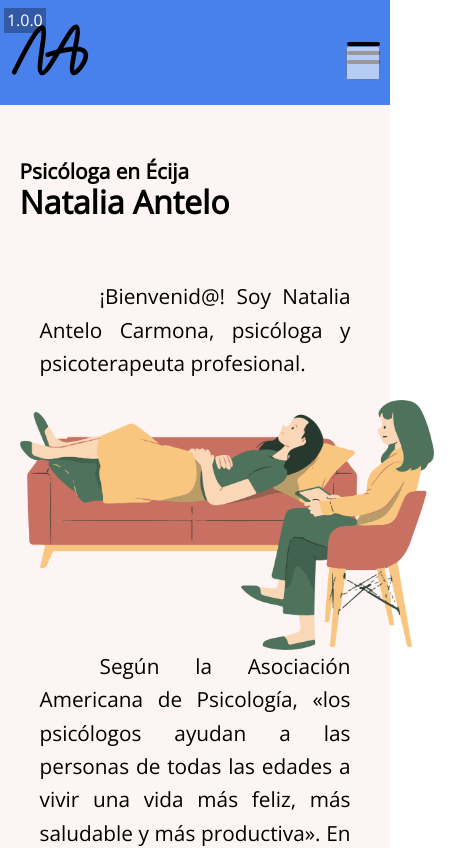
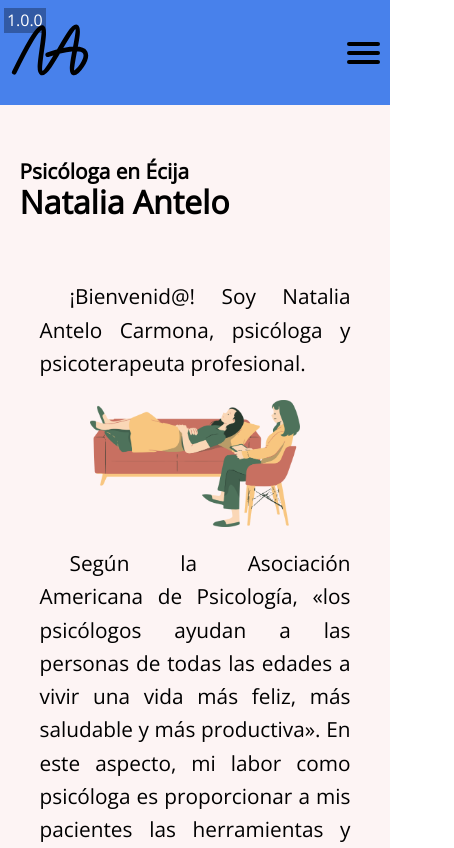
Before and after one commit to victor-lillo/nantelopsicologa, a Next.js app: page / in a window 390 px wide. Shown: the top 848 px of the page, 454 px wide, since content can reach past the window. Built offline with nearby package versions, Linux system fonts and the light colour scheme.

Commit message:
'commit'

```diff
--- a/src/styles/About.module.css
+++ b/src/styles/About.module.css
@@ -6,3 +6,10 @@
 .content {
     height: 100%;
 }
+
+
+@media only screen and (max-width: 768px) {
+    .content {
+        height: initial;
+    }
+}
--- a/src/styles/Contact.module.css
+++ b/src/styles/Contact.module.css
@@ -1,3 +1,9 @@
 .content {
     height: 100%;
 }
+
+@media only screen and (max-width: 768px) {
+    .content {
+        height: initial;
+    }
+}
--- a/src/styles/Home.module.css
+++ b/src/styles/Home.module.css
@@ -1,17 +1,3 @@
-.image_background {
-    background-color: rgb(236, 158, 158);
-    display: flex;
-    flex-direction: column;
-    justify-content: center;
-    align-items: center;
-    /* background-image: url(../../public/assets/img/header1.jpg); */
-    /* background-size: cover; */
-    background-repeat: no-repeat;
-    background-position: center;
-    height: 100%;
-    overflow: hidden;
-}
-
  .list {
      /* border: 1px solid red; */
      display: flex;
@@ -34,5 +20,8 @@
      /* padding: 25px; */
  }
 
+ @media only screen and (max-width: 768px) {
+     .terapia_img {}
+ }
 
  @media (hover:hover) {}
--- a/src/styles/Terapia.module.css
+++ b/src/styles/Terapia.module.css
@@ -8,3 +8,9 @@
     padding-top: 20px;
     text-indent: 15px;
 }
+
+@media only screen and (max-width: 768px) {
+    .pt {
+        text-indent: 5px;
+    }
+}
--- a/src/styles/globals.css
+++ b/src/styles/globals.css
@@ -229,13 +229,10 @@ body,
 .text__wrapper {}
 
 .page__image-float {
-
   height: 250px;
   /* border: 1px solid white; */
   float: left;
   padding-right: 20px;
-
-
 }
 
 input[type=number]::-webkit-inner-spin-button,
@@ -284,6 +281,7 @@ html::-webkit-scrollbar-thumb:vertical {
   .navbar {
     display: flex;
     flex-direction: column;
+    padding-bottom: 0;
   }
 
   .page__container {
@@ -313,11 +311,11 @@ html::-webkit-scrollbar-thumb:vertical {
     width: 40px;
     height: 34px;
     position: absolute;
-    top: 46px;
-    right: 7px;
+    top: 38px;
+    right: 10px;
 
     cursor: pointer;
-    opacity: 0.6;
+    opacity: 0;
 
     z-index: 9;
 
@@ -353,7 +351,7 @@ html::-webkit-scrollbar-thumb:vertical {
   .hamburguer-button:checked~span {
     opacity: 1;
     transform: rotate(45deg) translate(-2px, -2px);
-    background: #cc5048;
+    background: rgb(13, 67, 167);
   }
 
   .hamburguer-button:checked~span:nth-child(3) {
@@ -364,16 +362,12 @@ html::-webkit-scrollbar-thumb:vertical {
     transform: rotate(-45deg) translate(-1px, 0px);
   }
 
-  .navbar {
-    border: none;
-  }
-
   .navbar-tabs {
-
     display: flex;
     flex-direction: column;
     text-align: center;
     pointer-events: none;
+    width: 100%;
 
     position: absolute;
     opacity: 0;
@@ -382,9 +376,8 @@ html::-webkit-scrollbar-thumb:vertical {
 
   .navbar-tabs a {
     margin: 1px;
-    width: 90%;
-    background-color: #fffaee;
-    background-color: #e2ddcf;
+    width: 80%;
+    background-color: rgb(13, 67, 167);
     border-radius: 4px;
   }
 
@@ -396,18 +389,33 @@ html::-webkit-scrollbar-thumb:vertical {
     opacity: 1;
     transition: opacity 1s linear;
     pointer-events: auto;
+    padding-bottom: 20px;
   }
 
   .navbar-tabs .active {
-    background-color: #cc5048;
+    background-color: rgb(125, 163, 235);
     color: #fffaee;
     text-decoration: none;
   }
 
   .paragraph {
     padding: 20px;
+    text-indent: 30px;
   }
 
+  .page__image-float {
+    height: auto;
+    display: flex;
+    margin: auto;
+    width: 60%;
+    float: none;
+    padding: 0;
+  }
+
+  .page__container--image {
+
+    flex-direction: column-reverse;
+  }
 
 }
 
```
Lines whose indentation alone changed are shown as unchanged.
